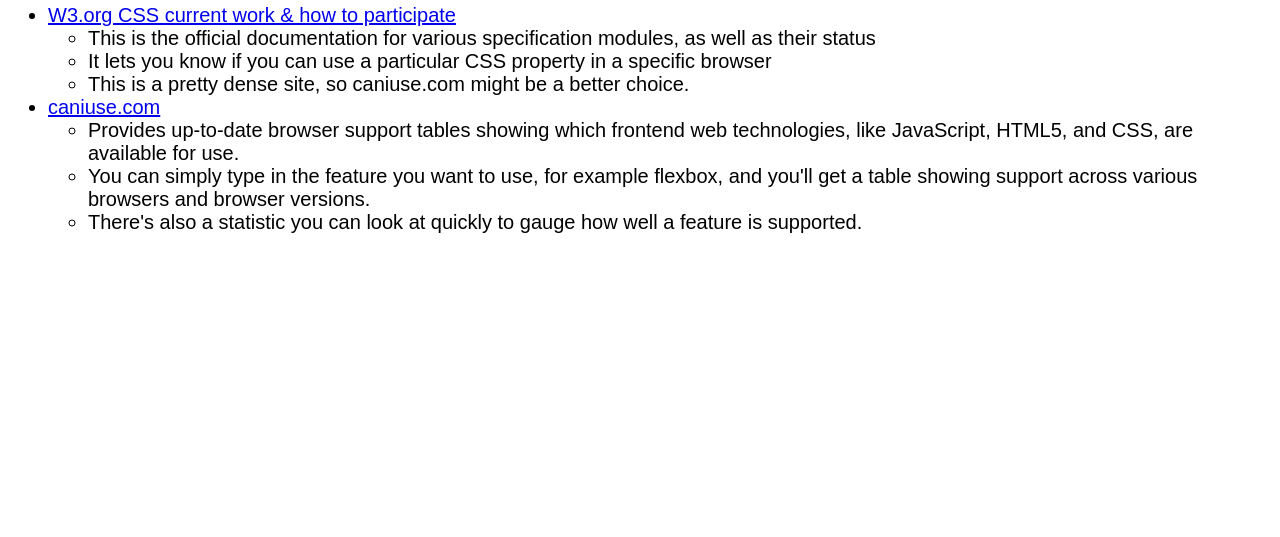
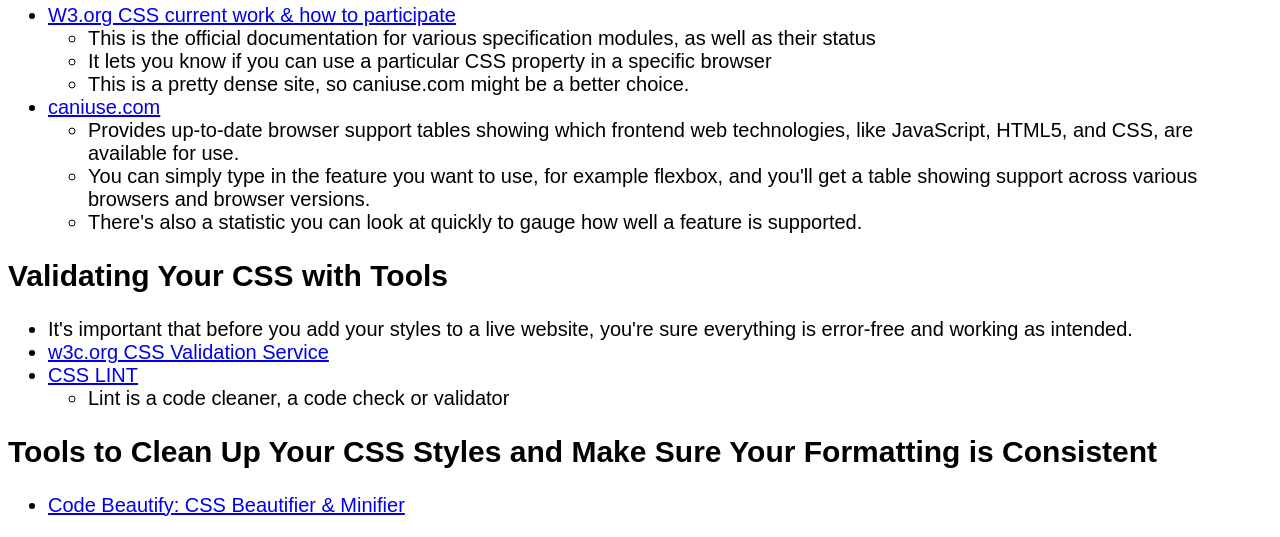
Before and after one commit to r-scott25/css-portfolio, a website: page Oranizing-CSS/organizing-css.html in a window 1280 px wide. Shown: the part 551-1088 px from the top of the page. Before the commit the page ends 805 px from the top, so only its background shows below. Drawn offline with Linux system fonts and the light colour scheme.

Commit message:
completed

```diff
--- a/Oranizing-CSS/organizing-css.html
+++ b/Oranizing-CSS/organizing-css.html
@@ -45,10 +45,27 @@
     <ul>
       <li>Provides up-to-date browser support tables showing which frontend web technologies, like JavaScript, HTML5,
         and CSS, are available for use.</li>
-      <li>You can simply type in the feature you want to use, for example flexbox, and you'll get a table showing support across various browsers and browser versions.</li>
+      <li>You can simply type in the feature you want to use, for example flexbox, and you'll get a table showing
+          support across various browsers and browser versions.</li>
       <li>There's also a statistic you can look at quickly to gauge how well a feature is supported.</li>
     </ul>
     </li>
   </ul>
+
+  <h2>Validating Your CSS with Tools</h2>
+  <ul>
+    <li>It's important that before you add your styles to a live website, you're sure everything is error-free
+        and working as intended.</li>
+    <li><a href="https://jigsaw.w3.org/css-validator/" target="_blank">w3c.org CSS Validation Service</a> </li>
+    <li><a href="http://csslint.net" target="_blank">CSS LINT</a>
+    <ul>
+      <li>Lint is a code cleaner, a code check or validator</li>
+    </ul>
+  </li>
+  </ul>
+  <h2>Tools to Clean Up Your CSS Styles and Make Sure Your Formatting is Consistent</h2>
+  <ul>
+    <li><a href="https://codebeautify.org/css-beautify-minify" target="_blank">Code Beautify: CSS Beautifier & Minifier</a></li>
+  </ul>
 </body>
 </html>
```
Also changed, not shown: 1 other file.
